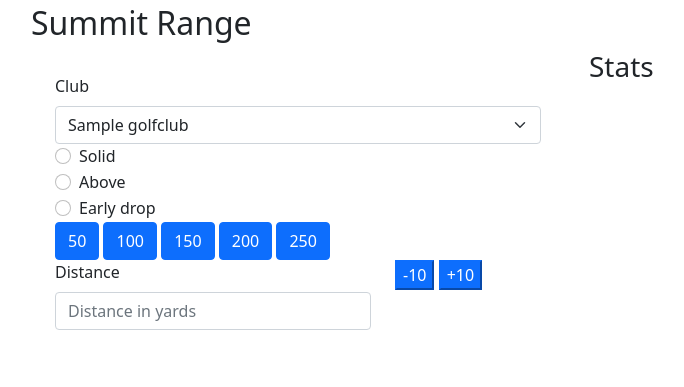
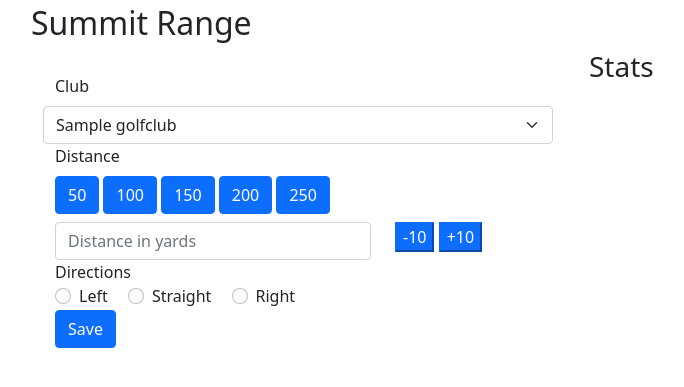
Before and after one commit to luiscberrocal/ganexa_event_manager, a Django app: page /en/golf/range_hits/ in a window 1280 px wide. Shown: the part 56-443 px from the top of the page, without its empty margins (63-747 px from the left). Run offline with Django 3.2, Linux system fonts and the light colour scheme; a user stored in the database is signed in; tables that the repository leaves empty hold one stand-in row (values such as "Sample post"); parts of the project's set-up code (start-up, migrations or seed data) failed here and were passed over; some libraries are stand-ins or nearby versions.

Commit message:
New html for range hit.

```diff
--- a/ganexa_event_manager/golf/views.py
+++ b/ganexa_event_manager/golf/views.py
@@ -1,7 +1,7 @@
 # Create your views here.
 from django.views.generic import TemplateView
 
-from ganexa_event_manager.golf.models import GolfClub
+from ganexa_event_manager.golf.models import GolfClub, RangeHit
 
 
 class RangeHitsView(TemplateView):
@@ -11,6 +11,7 @@ class RangeHitsView(TemplateView):
         player = self.request.user
         ctx = super(RangeHitsView, self).get_context_data(**kwargs)
         ctx['golf_clubs'] = GolfClub.objects.filter(player=player)
+        ctx['directions'] = RangeHit.DIRECTION_CHOICES
 
         return ctx
 
--- a/ganexa_event_manager/templates/golf/range_hits.html
+++ b/ganexa_event_manager/templates/golf/range_hits.html
@@ -9,51 +9,52 @@
       </div>
     </div>
     <div class="row">
-      <div class="col-md-6 col-xs-12">
+      <div class="col-md-6 col-xs-12" id="range-hit-form">
         <form action="" class="m-4">
-          <label for="club" class="form-label">Club</label>
-          <select name="club" id="club" class="form-select">
+          <div class="form-group row">
+            <label for="club" class="form-label col-md-12">Club</label>
+            <select name="club" id="club" class="form-select col-md-12">
               {% for golf_club in golf_clubs %}
                 <option value="{{ golf_club.pk }}">{{ golf_club.name }}</option>
               {% endfor %}
             </select>
-          <div>
-            <div class="form-check">
-              <input class="form-check-input" type="radio" name="flexRadioDefault" id="flexRadioDefault1">
-              <label class="form-check-label" for="flexRadioDefault1">
-                Solid
-              </label>
           </div>
-            <div class="form-check">
-              <input class="form-check-input" type="radio" name="flexRadioDefault" id="flexRadioDefault2">
-              <label class="form-check-label" for="flexRadioDefault2">
-                Above
-              </label>
-            </div>
-            <div class="form-check">
-              <input class="form-check-input" type="radio" name="second" id="second">
-              <label class="form-check-label" for="second">
-                Early drop
-              </label>
-            </div>
-          </div>
-          <div>
+          <div class="form-group row">
+            <label for="distance" class="form-label col-md-12">Distance</label>
+            <div class="col-md-12 mb-2">
               <button class="btn btn-primary">50</button>
               <button class="btn btn-primary">100</button>
               <button class="btn btn-primary">150</button>
               <button class="btn btn-primary">200</button>
               <button class="btn btn-primary">250</button>
             </div>
+            <div class="col-md-12">
               <div class="row">
                 <div class="col-8">
-              <div class="mb-3">
-                <label for="distance" class="form-label">Distance</label>
                   <input type="number" class="form-control" id="distance" placeholder="Distance in yards">
-              </div>
                 </div>
                 <div class="col-4">
                   <button class="btn-primary">-10</button>
                   <button class="btn-primary">+10</button>
+                </div>
+              </div>
+            </div>
+          </div>
+          <div class="form-group row">
+            <label for="directions" class="col-12">{% trans "Directions" %}</label>
+            <div class="col-12" id="directions">
+              {% for direction in directions %}
+                <div class="form-check form-check-inline">
+                  <input class="form-check-input" type="radio" name="direction-{{ direction.0 }}"
+                         id="direction-id-{{ direction.0 }}">
+                  <label class="form-check-label" for="direction-{{ direction.0 }}">{{ direction.1 }}</label>
+                </div>
+              {% endfor %}
+            </div>
+          </div>
+        <div class="form-group row">
+          <div class="col-12">
+            <button class="btn btn-primary">{% trans 'Save' %}</button>
           </div>
         </div>
         </form>
```
Lines whose indentation alone changed are shown as unchanged.
